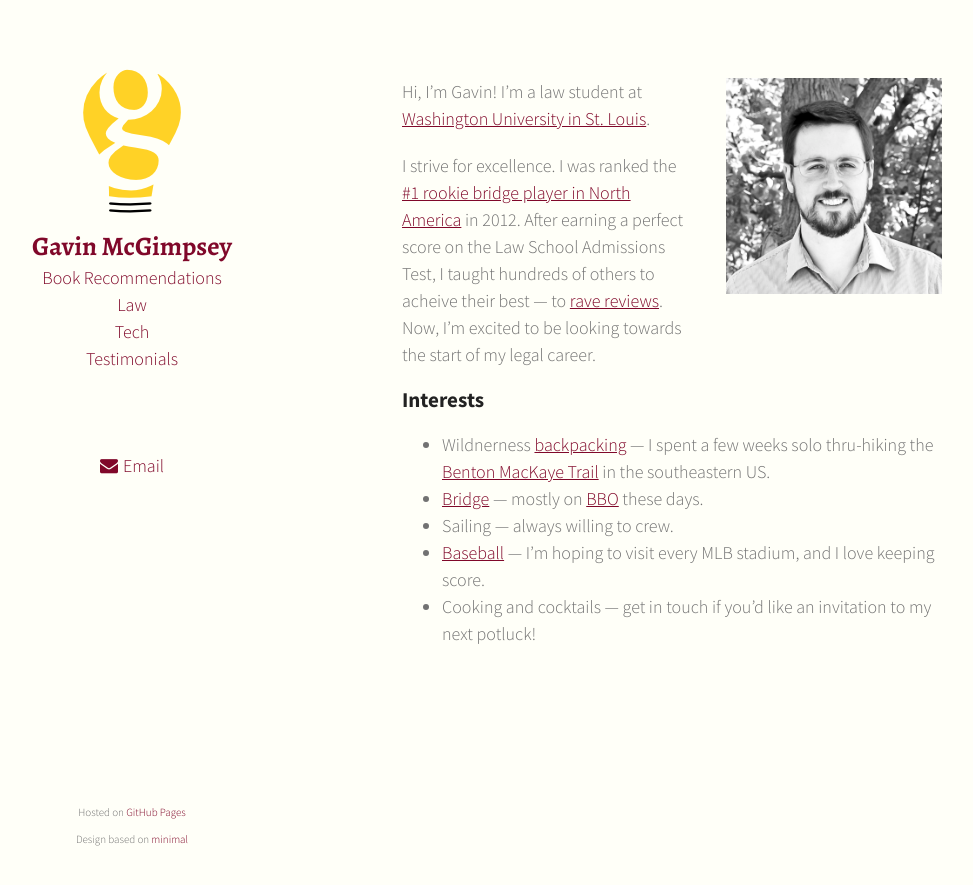
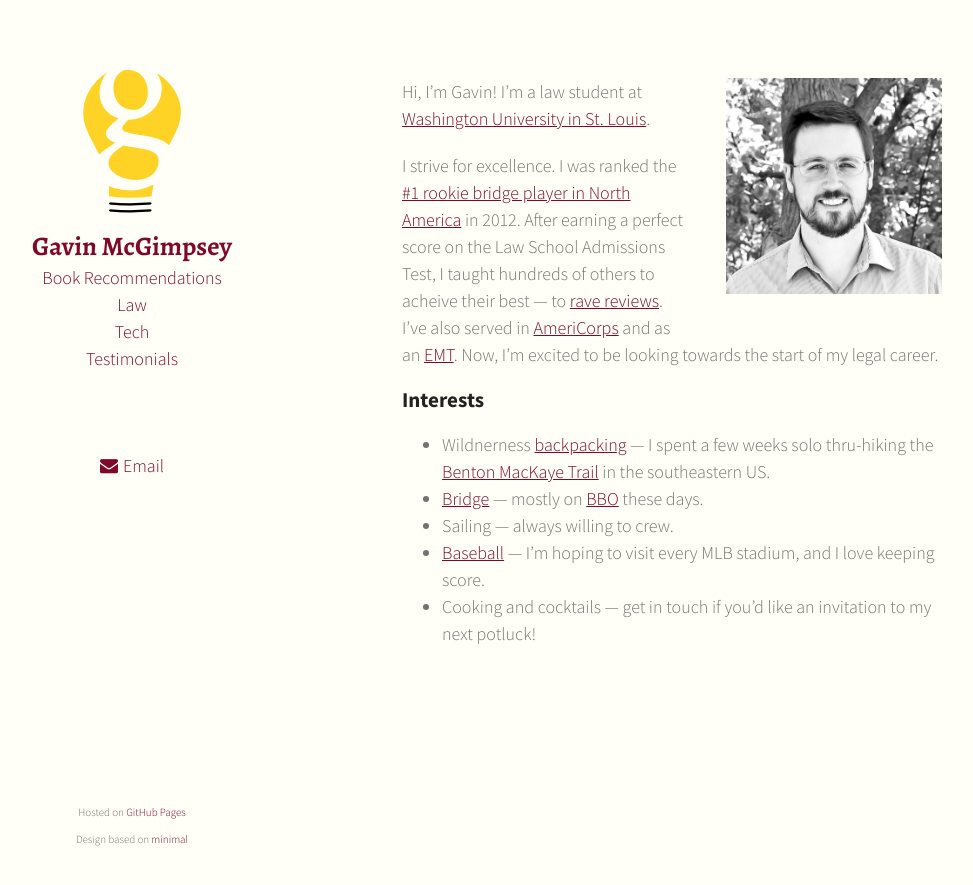
Before and after one commit to gavinmcgimpsey/gavinmcgimpsey.github.io, a Jekyll site: the page built from index.md, in a window 1280 px wide. Shown: the top 885 px of the page, without its empty margins (158-1131 px from the left). Built offline with Jekyll 4.4.1, drawn with Linux system fonts in a browser that asks for light colours.

Commit message:
Add AmeriCorps and EMT experience

```diff
--- a/index.md
+++ b/index.md
@@ -6,7 +6,7 @@ layout: default
 
 Hi, I'm Gavin! I'm a law student at [Washington University in St. Louis](https://law.wustl.edu/).
 
-I strive for excellence. I was ranked the [#1 rookie bridge player in North America](https://web3.acbl.org/mpraces/?year=2012&race=MMA) in 2012. After earning a perfect score on the Law School Admissions Test, I taught hundreds of others to acheive their best &mdash; to [rave reviews](/testimonials). Now, I'm excited to be looking towards the start of my legal career.
+I strive for excellence. I was ranked the [#1 rookie bridge player in North America](https://web3.acbl.org/mpraces/?year=2012&race=MMA) in 2012. After earning a perfect score on the Law School Admissions Test, I taught hundreds of others to acheive their best &mdash; to [rave reviews](/testimonials). I've also served in [AmeriCorps](/americorps) and as an [EMT](/emt). Now, I'm excited to be looking towards the start of my legal career.
 
 ### Interests
 
```
